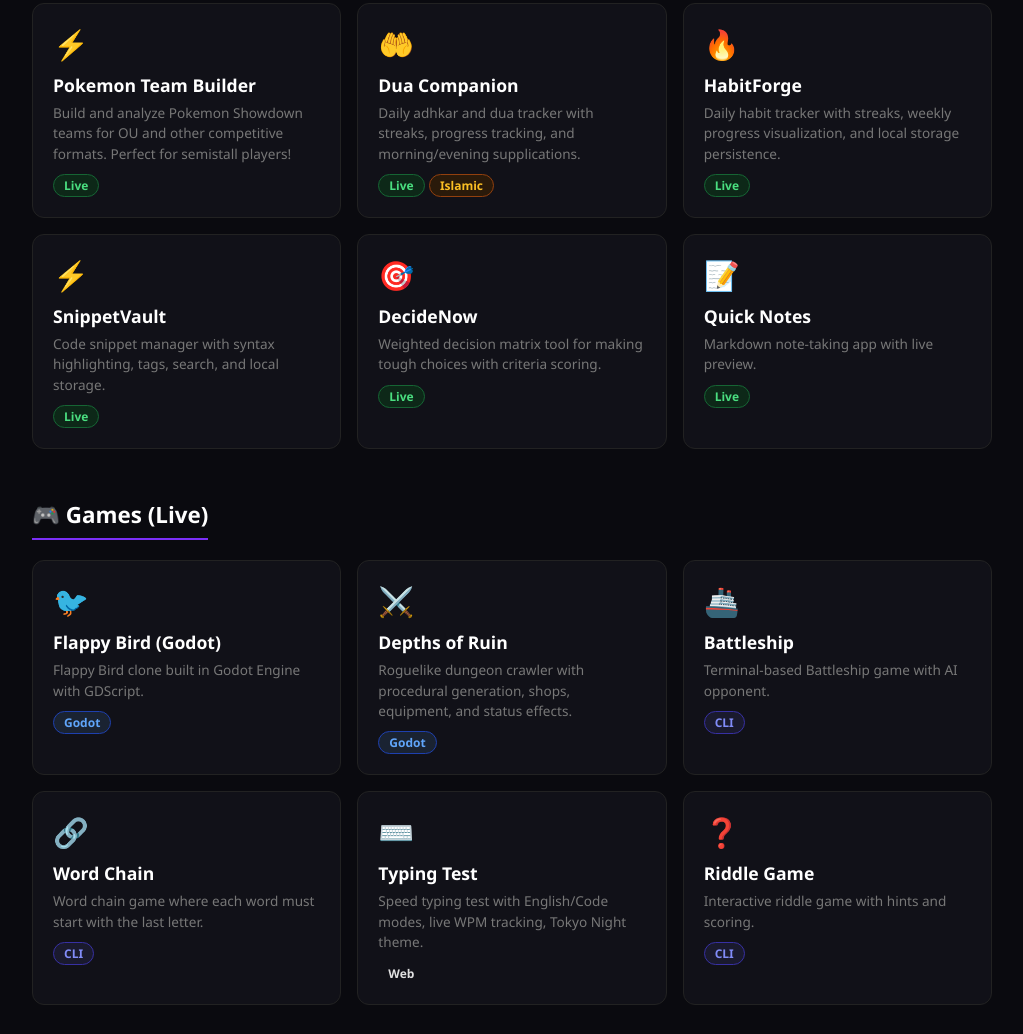
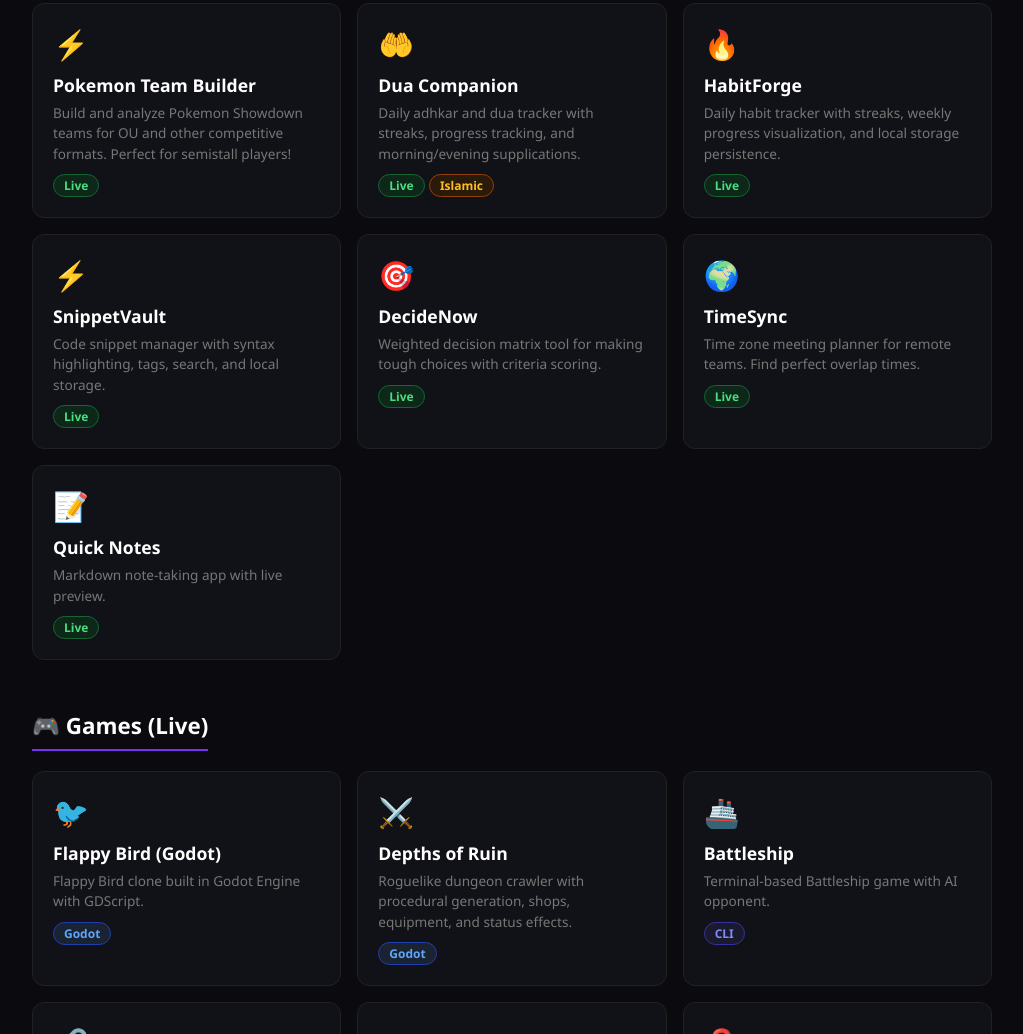
Before and after one commit to riven-aigent/riven-aigent.github.io, a plain HTML site: page index.html in a window 1280 px wide. Shown: the part 2206-3240 px from the top of the page, without its empty margins (128-1151 px from the left). Drawn offline with Linux system fonts and the light colour scheme.

Commit message:
Add TimeSync to projects list

```diff
--- a/index.html
+++ b/index.html
@@ -310,6 +310,12 @@
         <p>Weighted decision matrix tool for making tough choices with criteria scoring.</p>
         <span class="badge live">Live</span>
       </a>
+      <a class="card" href="https://riven-aigent.github.io/time-sync/" target="_blank">
+        <div class="emoji">🌍</div>
+        <h3>TimeSync</h3>
+        <p>Time zone meeting planner for remote teams. Find perfect overlap times.</p>
+        <span class="badge live">Live</span>
+      </a>
       <a class="card" href="https://riven-aigent.github.io/quick-notes/" target="_blank">
         <div class="emoji">📝</div>
         <h3>Quick Notes</h3>
```
